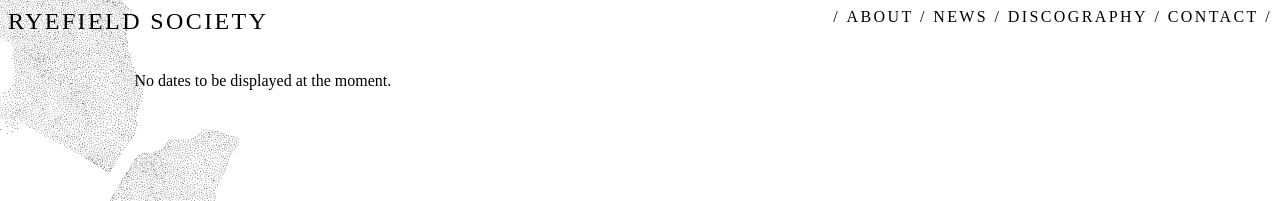
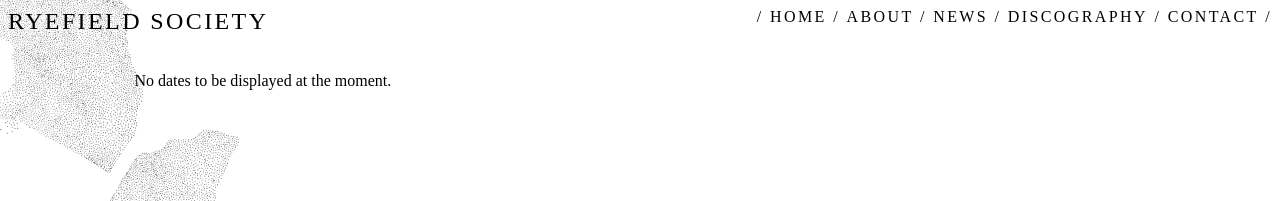
Before and after one commit to flrntdfr/RyefieldSociety.com, a Jekyll site: the page built from pages/live.md, in a window 1280 px wide. Shown: the top 201 px of the page. Built offline with Jekyll 4.4.1, drawn with Linux system fonts in a browser that asks for light colours; nearby versions of some CDN libraries; some web fonts are replaced.

```diff
--- a/_data/navigation.yaml
+++ b/_data/navigation.yaml
@@ -2,6 +2,9 @@
 # In this order: top to bottom
 # See navigation for formatting
 
+- label: home
+  href: /
+  target: _self
 - label: about
   href: /about
   target: _self
```
